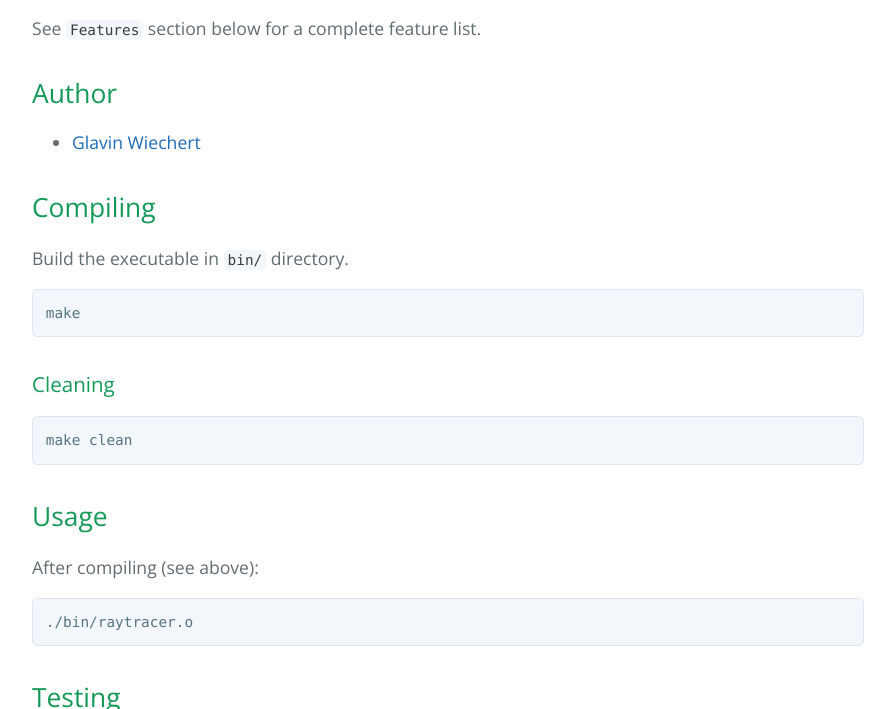
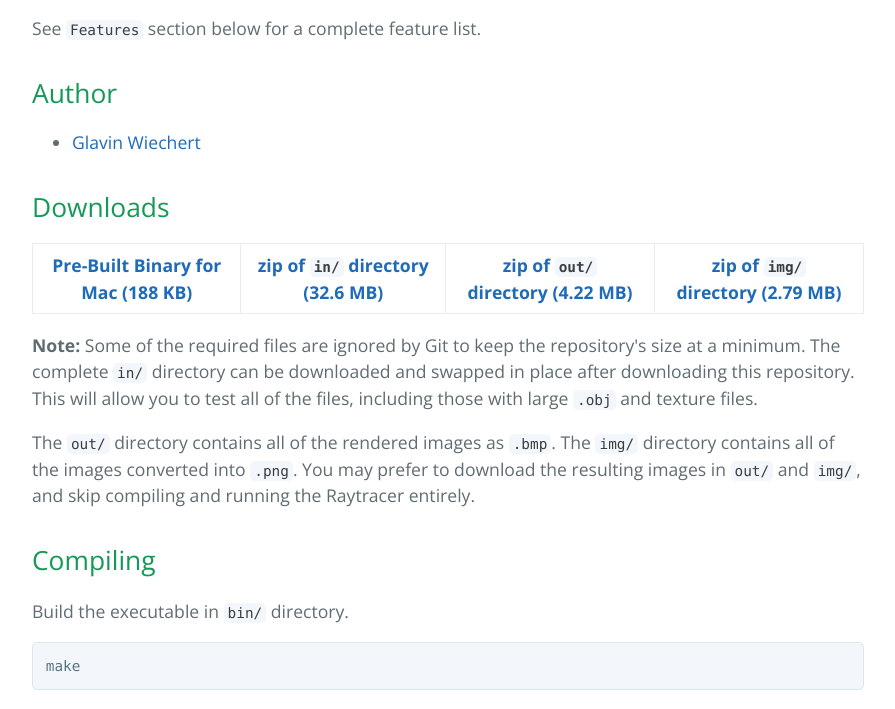
Before and after one commit to Glavin001/Raytracer, a plain HTML site: page index.html in a window 1280 px wide. Shown: the part 514-1223 px from the top of the page, without its empty margins (192-1087 px from the left). Drawn offline with nearby package versions, Linux system fonts and the light colour scheme.

Commit message:
Create gh-pages branch via GitHub

```diff
--- a/index.html
+++ b/index.html
@@ -34,6 +34,28 @@
 <ul>
 <li><a href="https://github.com/Glavin001">Glavin Wiechert</a></li>
 </ul>
+
+<h2>
+<a id="downloads" class="anchor" href="#downloads" aria-hidden="true"><span class="octicon octicon-link"></span></a>Downloads</h2>
+
+<table>
+<thead>
+<tr>
+<th><a href="https://github.com/Glavin001/Raytracer/releases/download/v1.0.0/raytracer.o">Pre-Built Binary for Mac (188 KB)</a></th>
+<th><a href="https://github.com/Glavin001/Raytracer/releases/download/v1.0.0/in.zip">zip of <code>in/</code> directory (32.6 MB)</a></th>
+<th><a href="https://github.com/Glavin001/Raytracer/releases/download/v1.0.0/out.zip">zip of <code>out/</code> directory (4.22 MB)</a></th>
+<th><a href="https://github.com/Glavin001/Raytracer/releases/download/v1.0.0/img.zip">zip of <code>img/</code> directory (2.79 MB)</a></th>
+</tr>
+</thead>
+<tbody>
+</tbody>
+</table>
+
+<p><strong>Note:</strong> Some of the required files are ignored by Git to keep the repository's size at a minimum. The complete <code>in/</code> directory can be downloaded and swapped in place after downloading this repository. This will allow you to test all of the files, including those with large <code>.obj</code> and texture files.</p>
+
+<p>The <code>out/</code> directory contains all of the rendered images as <code>.bmp</code>.
+The <code>img/</code> directory contains all of the images converted into <code>.png</code>.
+You may prefer to download the resulting images in <code>out/</code> and <code>img/</code>, and skip compiling and running the Raytracer entirely.</p>
 
 <h2>
 <a id="compiling" class="anchor" href="#compiling" aria-hidden="true"><span class="octicon octicon-link"></span></a>Compiling</h2>
```
Also changed, not shown: params.json (+1 -1 lines).
